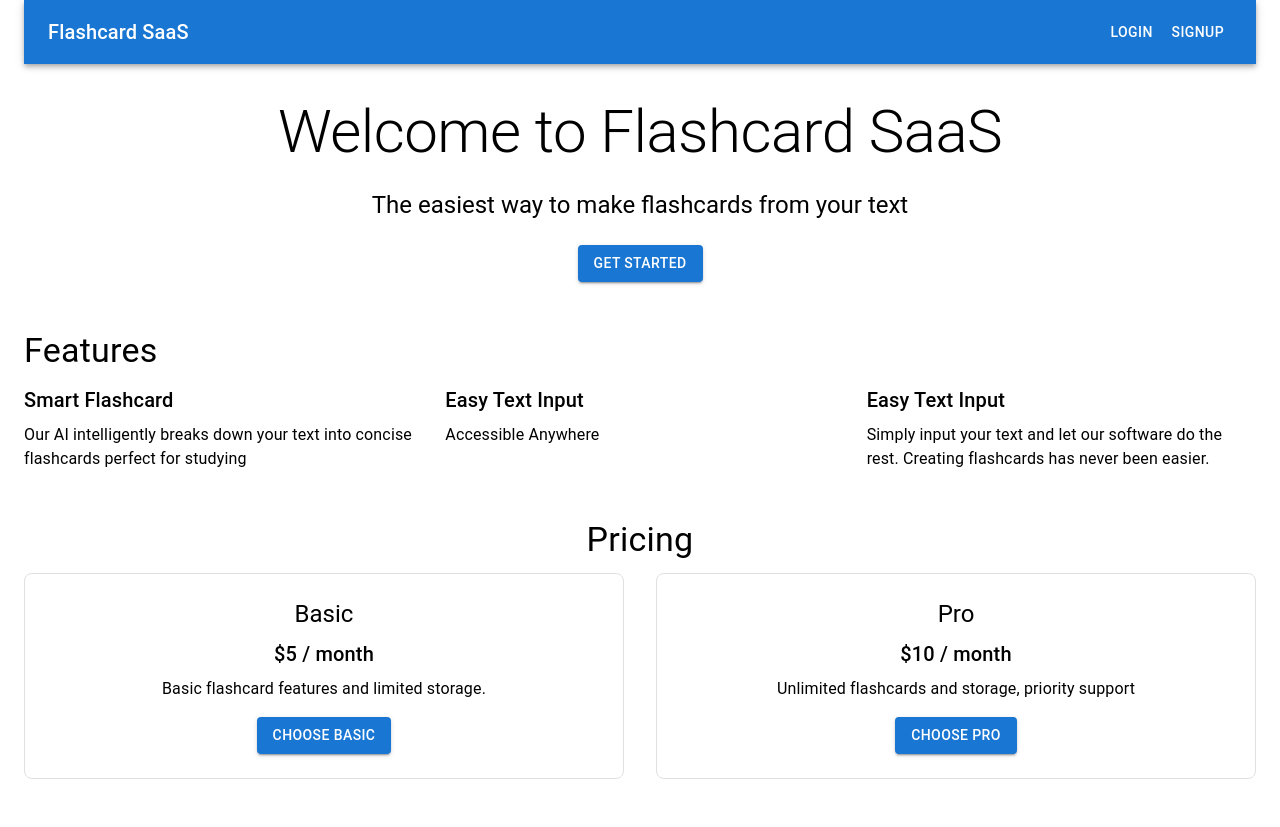
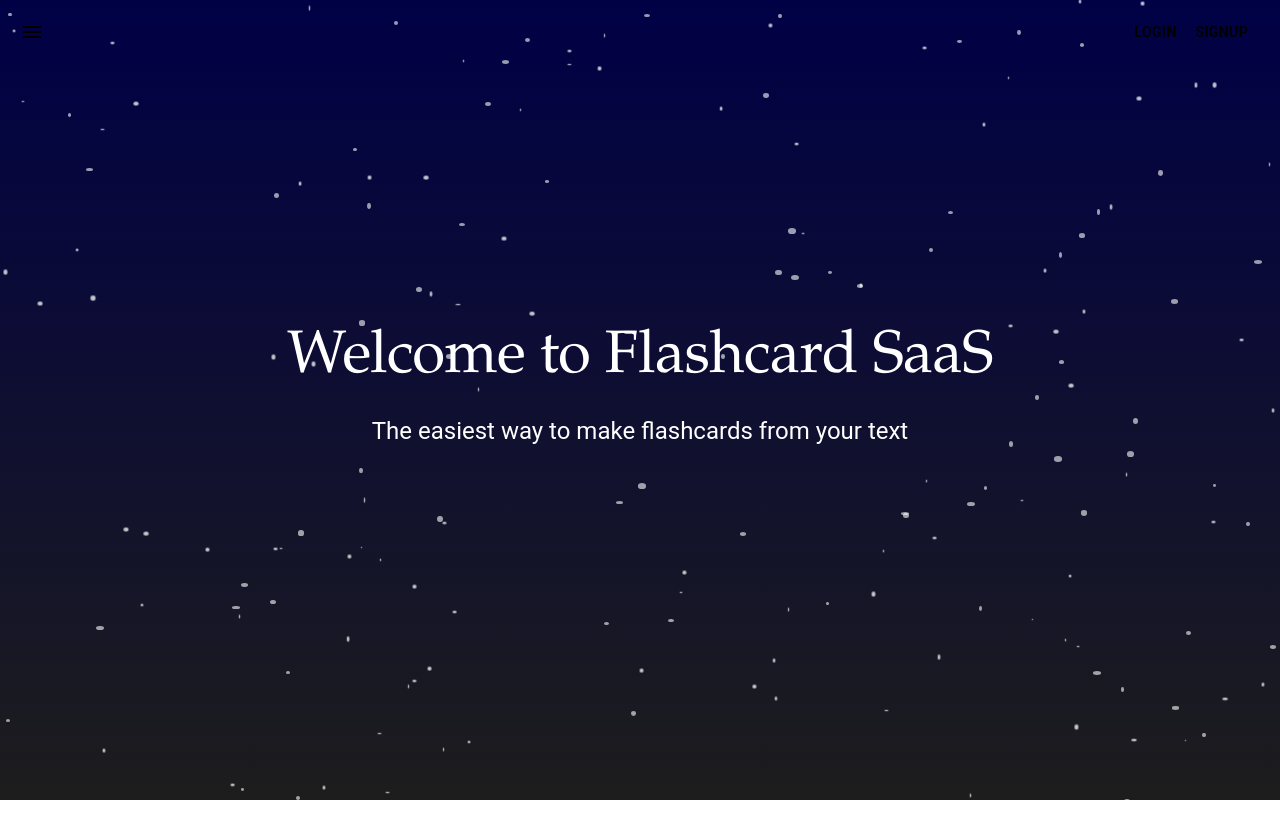
Before and after one commit to zayn-commits/flashcardsaas, a Next.js app: page / in a window 1280 px wide. After the commit the page ends 800 px from the top, so only its background shows below. Built offline with nearby package versions, Linux system fonts and the light colour scheme; no server answers.

Commit message:
Homepage Starting Design

```diff
--- a/app/page.js
+++ b/app/page.js
@@ -1,134 +1,254 @@
-'use client'
+"use client";
 import Image from "next/image";
 import getStripe from "@/utils/get-stripe";
 import { SignedIn, SignedOut, UserButton } from "@clerk/nextjs";
-import { AppBar, Container, Toolbar, Typography, Button, Box, Grid  } from "@mui/material";
+import { useEffect, useState } from "react";
+import { useRouter } from "next/navigation";
+import {
+  AppBar,
+  Container,
+  Toolbar,
+  Typography,
+  Button,
+  Box,
+  Grid,
+  IconButton,
+  Drawer,
+  List,
+  ListItem,
+  ListItemText,
+} from "@mui/material";
+
+import MenuIcon from "@mui/icons-material/Menu";
 import Head from "next/head";
+import KeyboardArrowDownIcon from '@mui/icons-material/KeyboardArrowDown';
+
 
 export default function Home() {
+  const [drawerOpen, setDrawerOpen] = useState(false);
+  const router = useRouter();
 
-  const handleSubmit = async ()=>{
-    const checkoutSession = await fetch('/api/checkout_session', {
+  const toggleDrawer = (open) => () => {
+    setDrawerOpen(open);
+  };
+
+  const handleNavigation = (path) => () => {
+    setDrawerOpen(false); // Close the drawer
+    router.push(path); // Navigate to the selected page
+  };
+
+  const circleCount = 75; // Increased number of circles for a denser effect
+
+  const circles = Array.from({ length: circleCount }, (_, index) => (
+    <Box
+      key={index}
+      sx={{
+        position: "absolute",
+        borderRadius: "50%",
+        width: `${Math.random() * 5 + 3}px`, // Smaller size range between 3px and 8px
+        height: `${Math.random() * 3 + 3}px`,
+        backgroundColor: "rgba(255, 255, 255, 0.6)", // Slightly more transparent circles
+        top: `${Math.random() * 100}%`,
+        left: `${Math.random() * 100}%`,
+        animation: `move ${Math.random() * 15 + 10}s ease-in-out infinite`, // Smoother animation with longer duration
+      }}
+    />
+  ));
+
+  const handleSubmit = async () => {
+    const checkoutSession = await fetch("/api/checkout_session", {
       method: "POST",
-      headers:{
-        origin: 'http;//localhost:3000'
+      headers: {
+        origin: "http;//localhost:3000",
       },
-    })
+    });
 
-    const checkoutSessionJson = await checkoutSession.json()
+    const checkoutSessionJson = await checkoutSession.json();
 
-    if(checkoutSession.statusCode === 500){
-      console.error(checkoutSession.message)
-      return
+    if (checkoutSession.statusCode === 500) {
+      console.error(checkoutSession.message);
+      return;
     }
 
-    const stripe = await getStripe()
-    const {error} = await stripe.redirectToCheckout({
+    const stripe = await getStripe();
+    const { error } = await stripe.redirectToCheckout({
       sessionId: checkoutSessionJson.id,
-    })
+    });
 
-    if (error){
-      console.warn(error.message)
+    if (error) {
+      console.warn(error.message);
     }
+  };
+
+
+  return (
+    <Box
+      sx={{
+        position: 'relative',
+        width: '100vw',
+        height: '100vh',
+        overflow: 'hidden',
+        background: 'linear-gradient(to bottom, #000046, #1d1d1d)', // Space background gradient
+      }}
+    >
+      <Box
+        sx={{
+          position: 'absolute',
+          top: 0,
+          left: 0,
+          width: '100%',
+          height: '100%',
+          pointerEvents: 'none', // Allows clicking through the background
+        }}
+      >
+        <Box
+          sx={{
+            position: 'relative',
+            width: '100%',
+            height: '100%',
+            overflow: 'hidden',
+          }}
+        >
+          {[...Array(100)].map((_, i) => (
+            <Box
+              key={i}
+              sx={{
+                position: 'absolute',
+                borderRadius: '50%',
+                backgroundColor: '#ffffff',
+                opacity: Math.random() * 0.6 + 0.4,
+                width: Math.random() * 3 + 1,
+                height: Math.random() * 3 + 1,
+                top: `${Math.random() * 100}vh`,
+                left: `${Math.random() * 100}vw`,
+                animation: 'twinkle 1.5s infinite alternate',
+              }}
+            />
+          ))}
+        </Box>
+      </Box>
+      <style jsx>{`
+        @keyframes twinkle {
+          0% { transform: scale(1); opacity: 0.4; }
+          100% { transform: scale(1.5); opacity: 1; }
         }
-  return (
-    <Container maxWidth="100vw">
-      <Head>
-        <title>Flashcard SaaS</title>
-        <meta name = "description" content = 'Create flashcard from your text' />
-      </Head>
-
-      <AppBar position = "static">
-        <Toolbar>
-          <Typography variant = "h6" style ={{flexGrow: 1}}>Flashcard SaaS</Typography>
+      `}</style>
+      {circles}
+      <Toolbar position="fixed">
+        <IconButton
+          edge="start"
+          color="inherit"
+          aria-label="menu"
+          onClick={toggleDrawer(true)}
+        >
+          <MenuIcon />
+        </IconButton>
+        <Typography variant="h6" style={{ flexGrow: 1 }} />
         <SignedOut>
-            <Button color = 'inherit' href="/sign-in"> Login </Button>
-            <Button color = 'inherit' href="/sign-up" >Signup</Button>
+          <Button color="inherit" href="/sign-in">
+            {" "}
+            Login{" "}
+          </Button>
+          <Button color="inherit" href="/sign-up">
+            {" "}
+            Signup{" "}
+          </Button>
         </SignedOut>
         <SignedIn>
           <UserButton />
         </SignedIn>
       </Toolbar>
-      </AppBar>
+
+      <Drawer
+        anchor="left"
+        open={drawerOpen}
+        onClose={toggleDrawer(false)}
+        sx={{
+          '& .MuiDrawer-paper': {
+            width: 240,
+            backgroundColor: 'transparent', // Drawer background color
+            color: '#ecf0f1', // Text color inside the Drawer
+          },
+        }}
+      >
+        <List>
+          <ListItem button onClick={handleNavigation("/")}>
+            <ListItemText primary="Home" />
+          </ListItem>
+          <ListItem button onClick={handleNavigation("/generate")}>
+            <ListItemText primary="Generate" />
+          </ListItem>
+          <ListItem button onClick={handleNavigation("/flashcards")}>
+            <ListItemText primary="Flashcards" />
+          </ListItem>
+          {}
+        </List>
+      </Drawer>
 
       <Box
         sx={{
-        textAlign: 'center',
-        my: 4,
+          display: "flex",
+          flexDirection: "column",
+          justifyContent: "center", // Centers vertically
+          alignItems: "center", // Centers horizontally
+          height: "100vh", // Full viewport height
+          textAlign: "center",
+          paddingBottom: "150px", // Adjust according to AppBar heigh
         }}
       >
-        <Typography variant = "h2" gutterBottom> Welcome to Flashcard SaaS</Typography>
-        {' '}
-        <Typography variant = "h5" gutterBottom>
+        <Typography
+          variant="h2"
+          gutterBottom
+          color="white"
+          sx={{
+            fontFamily: "Garamond", // Change this to your desired font
+          }}
+        >
+          {" "}
+          Welcome to Flashcard SaaS
+        </Typography>{" "}
+        <Typography variant="h5" gutterBottom color="white">
           The easiest way to make flashcards from your text
         </Typography>
-        <Button
-        variant = 'contained'
-        color = 'primary'
-        sx={{
-          mt:2
-        }}>
-          Get started
-        </Button>
-      </Box>
-      <Box
-      sx = {{
-        my: 6,
-      }}>
-        <Typography variant = "h4" gutterBottom>
-          Features
-        </Typography>
-        <Grid container spacing ={4}>
-          <Grid item xs = {12} md = {4}>
-            <Typography variant = "h6" gutterBottom>
-              Smart Flashcard
-            </Typography>
-            <Typography>
-              Our AI intelligently breaks down your text into
-              concise flashcards perfect for studying
-            </Typography>
-          </Grid>
-          <Grid item xs = {12} md = {4}>
-            <Typography variant = "h6" gutterBottom>
-              Easy Text Input
-            </Typography>
-            <Typography>Accessible Anywhere</Typography>
-          </Grid>
-          <Grid item xs = {12} md = {4}>
-            <Typography variant = "h6" gutterBottom>
-              Easy Text Input
-            </Typography>
-            <Typography> Simply input your text and let our software do the rest. Creating flashcards has never been easier.</Typography>
-          </Grid>
-        </Grid>
       </Box>
       <Box
         sx={{
           my: 6,
-        textAlign: 'center',
+        }}
+      ></Box>
+
+      {/* <Box
+        sx={{
+          my: 6,
+          textAlign: "center",
         }}
       >
-        <Typography variant = "h4" gutterBottom>
+        <Typography variant="h4" gutterBottom>
           Pricing
         </Typography>
-        <Grid container spacing ={4}>
-          <Grid item xs = {12} md = {6}>
+        <Grid container spacing={4}>
+          <Grid item xs={12} md={6}>
             <Box
               sx={{
                 p: 3,
-              border: '1px solid',
-              borderColor: 'grey.300',
+                border: "1px solid",
+                borderColor: "grey.300",
                 borderRadius: 2,
-            }}>
-            <Typography variant = "h5" gutterBottom >Basic</Typography>
-            <Typography variant = "h6" gutterBottom >$5 / month</Typography>
+              }}
+            >
+              <Typography variant="h5" gutterBottom>
+                Basic
+              </Typography>
+              <Typography variant="h6" gutterBottom>
+                $5 / month
+              </Typography>
 
               <Typography>
                 Basic flashcard features and limited storage.
               </Typography>
               <Button
-            variant = "contained"
-            color = "primary"
+                variant="contained"
+                color="primary"
                 sx={{
                   mt: 2,
                 }}
@@ -138,34 +258,39 @@ export default function Home() {
             </Box>
           </Grid>
 
-          <Grid item xs = {12} md = {6}>
+          <Grid item xs={12} md={6}>
             <Box
               sx={{
                 p: 3,
-              border: '1px solid',
-              borderColor: 'grey.300',
+                border: "1px solid",
+                borderColor: "grey.300",
                 borderRadius: 2,
-            }}>
-            <Typography variant = "h5" gutterBottom >Pro</Typography>
-            <Typography variant = "h6" gutterBottom >$10 / month</Typography>
+              }}
+            >
+              <Typography variant="h5" gutterBottom>
+                Pro
+              </Typography>
+              <Typography variant="h6" gutterBottom>
+                $10 / month
+              </Typography>
 
               <Typography>
                 Unlimited flashcards and storage, priority support
               </Typography>
               <Button
-            variant = "contained"
-            color = "primary"
+                variant="contained"
+                color="primary"
                 sx={{
                   mt: 2,
                 }}
-            onClick = {handleSubmit}
+                onClick={handleSubmit}
               >
                 Choose Pro
               </Button>
             </Box>
           </Grid>
         </Grid>
+      </Box> */}
     </Box>
-    </Container>
   );
 }
--- a/package.json
+++ b/package.json
@@ -1,4 +1,3 @@
-
 {
   "name": "flashcard_saas",
   "version": "0.1.0",
@@ -13,6 +12,7 @@
     "@clerk/nextjs": "^5.3.1",
     "@emotion/react": "^11.13.0",
     "@emotion/styled": "^11.13.0",
+    "@mui/icons-material": "^5.16.7",
     "@mui/material": "^5.16.7",
     "@stripe/stripe-js": "^4.3.0",
     "firebase": "^10.12.5",
```
Also changed, not shown: public/fonts/Recoleta-RegularDEMO.otf (added), 1 other file (tests, documents, lock files or other folders). Lines whose indentation alone changed are shown as unchanged.
